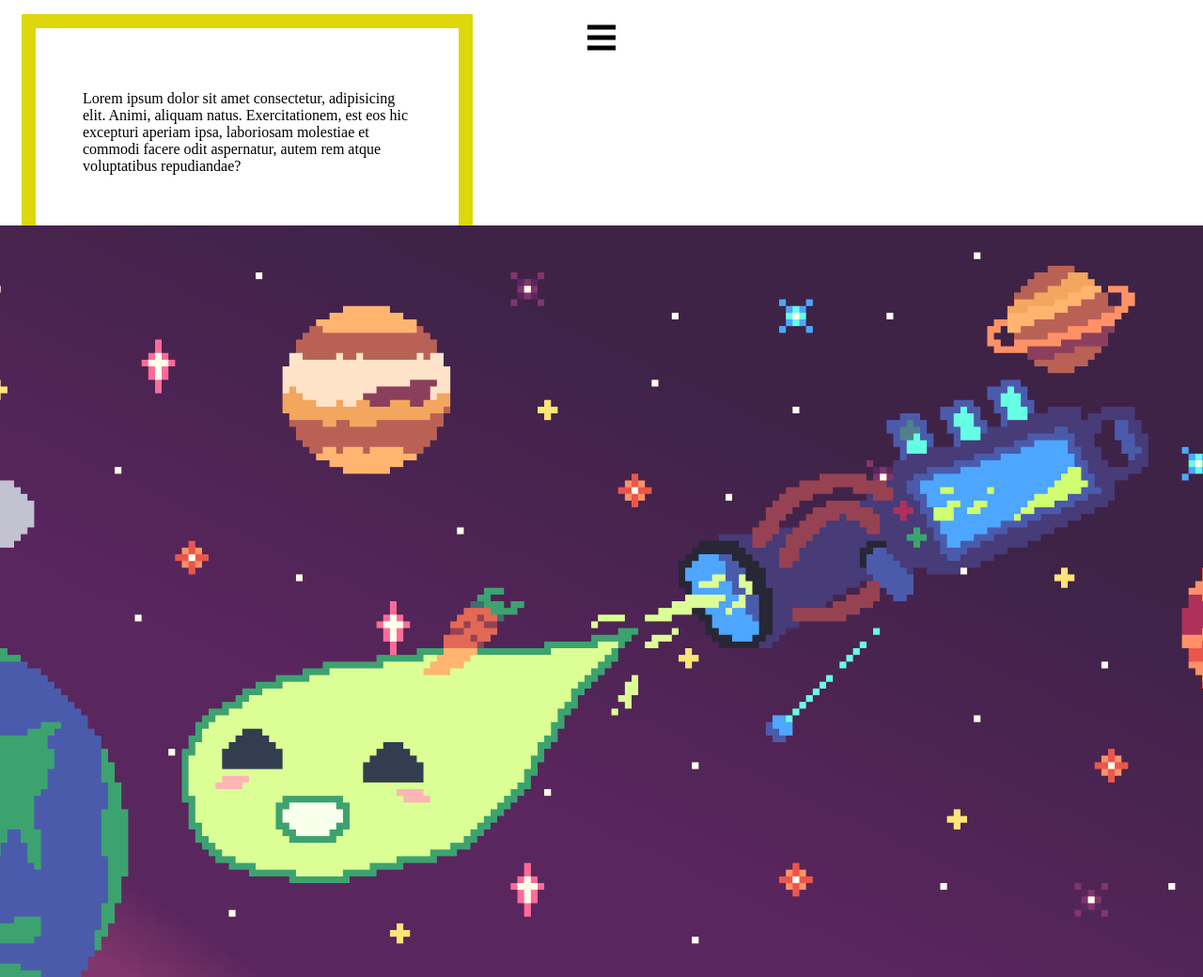
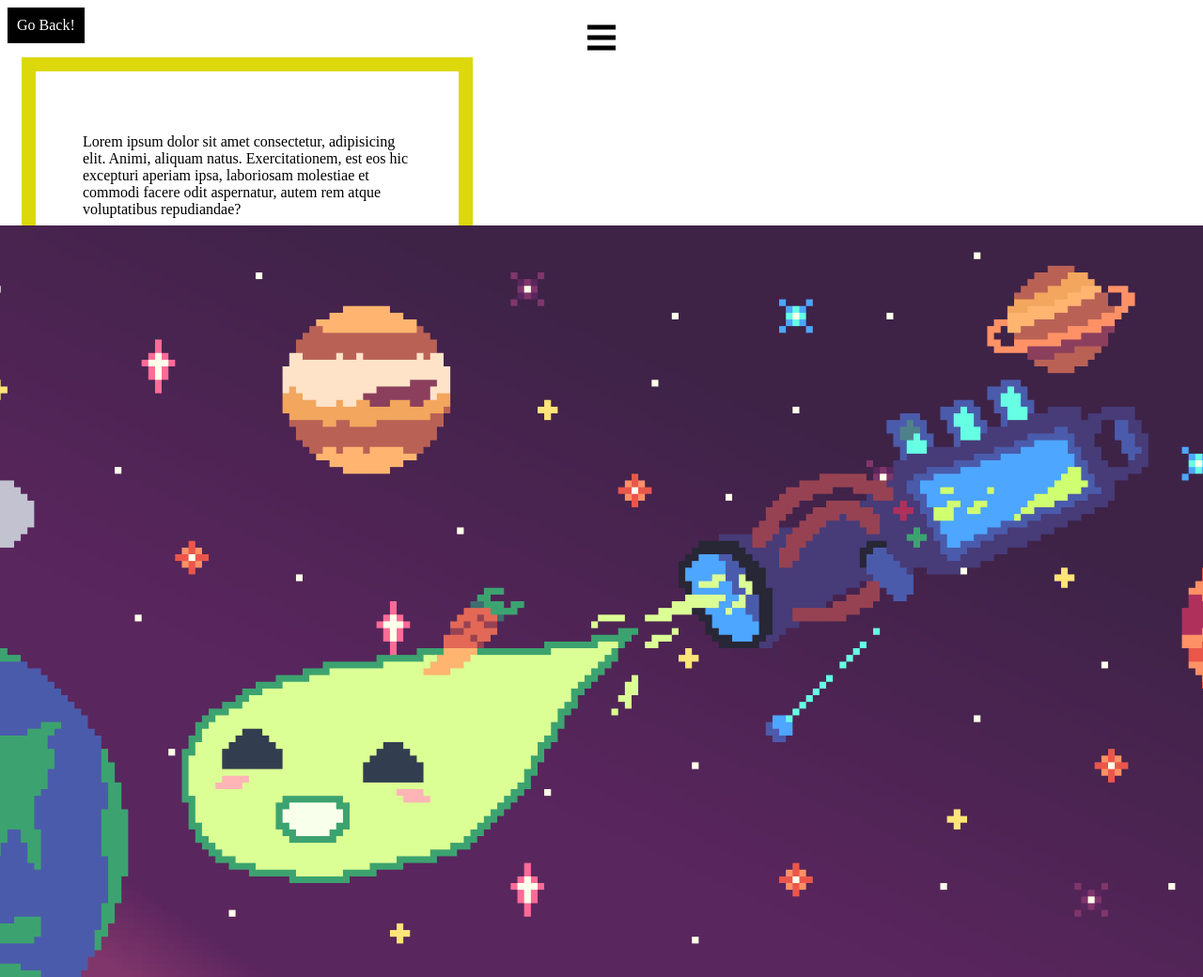
Before and after one commit to Mikooo21/WD-Midterm, a plain HTML site: page index.html in a window 1280 px wide. Shown: the top 1040 px of the page at 94% size. Drawn offline with Linux system fonts and the light colour scheme.

Commit message:
chore(btn): Added a button to connect to the main website

```diff
--- a/assets/css/style.css
+++ b/assets/css/style.css
@@ -28,3 +28,13 @@ img {
     padding: 50px;
     margin: 15px;
   }
+
+.nav{
+    display: flex;
+}
+ .btn{
+    padding: 10px;
+    text-decoration: none;
+    background-color: black;
+    color: white;
+ }
--- a/index.html
+++ b/index.html
@@ -7,6 +7,9 @@
     <link rel="stylesheet" href="./assets/css/style.css">
 </head>
 <body>
+    <div class="nav">
+        <a href="https://mikooo21.github.io/WD-Finals/" class="btn">Go Back!</a>
+    </div>
     <div class="wrap">
        <div class="menu"></div>
        <div class="menu"></div>
```
